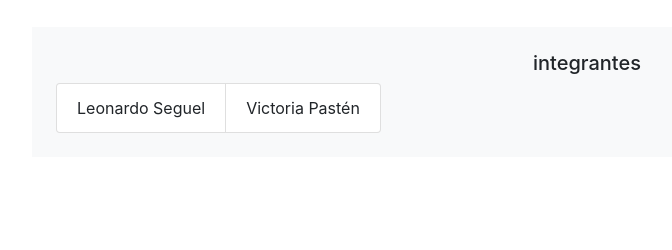
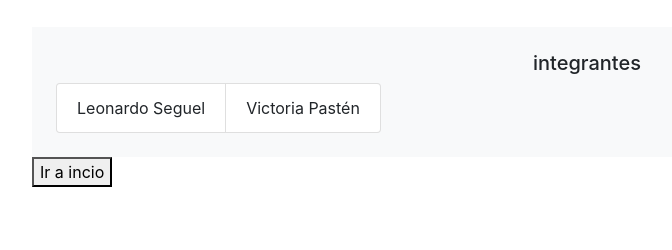
Before and after one commit to VictoriaPasten/Evaluacion_2, a Django app: page /galeria/ in a window 1280 px wide. Shown: the part 550-800 px from the top of the page, without its empty margins (53-725 px from the left). Run offline with Django 4.2, Linux system fonts and the light colour scheme; some libraries are stand-ins or nearby versions.

Commit message:
boton para volver a app1

```diff
--- a/Juegos/GaleriaApp/templates/GaleriaApp/index.html
+++ b/Juegos/GaleriaApp/templates/GaleriaApp/index.html
@@ -45,6 +45,7 @@
             </ul>
         </div>
     </footer>
+    <button onclick="location.href='/'">Ir a incio</button>
 </div>
 <script src="https://maxcdn.bootstrapcdn.com/bootstrap/4.5.2/js/bootstrap.min.js"></script>
 
```
